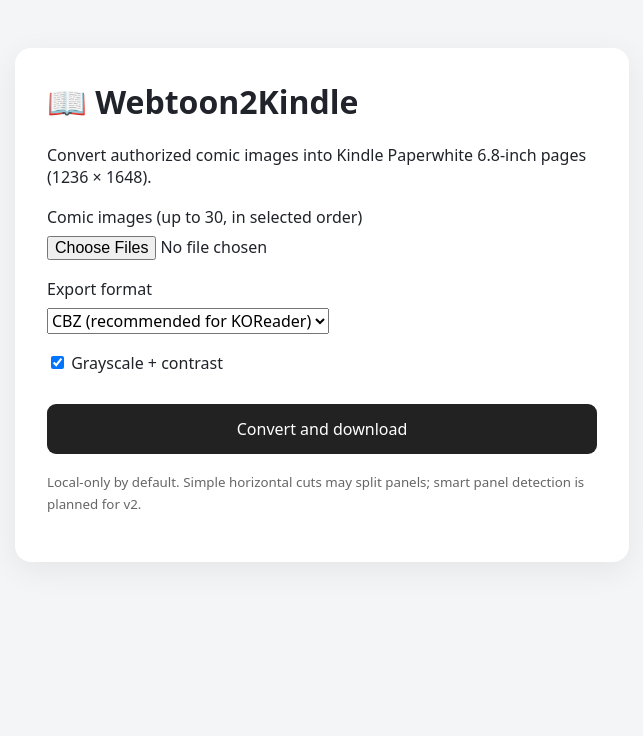
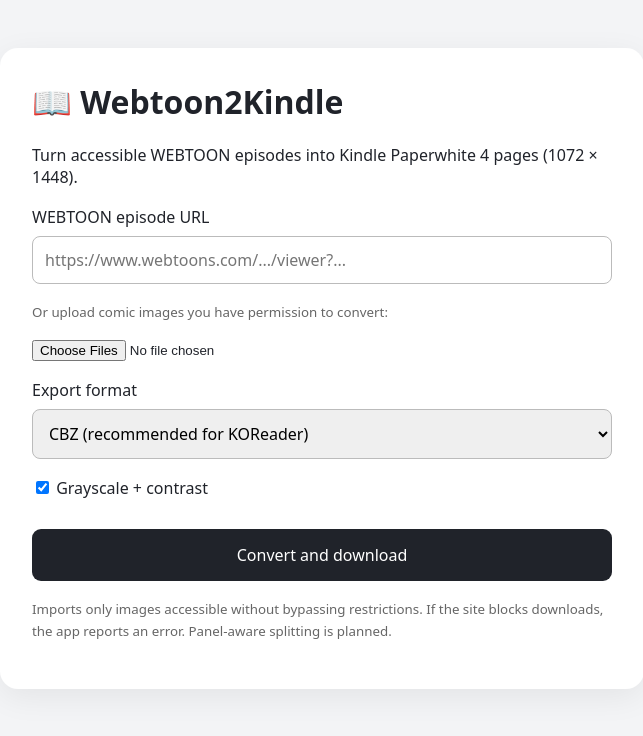
Before and after one commit to janectl/webtoon2kindle, a Flask app: page / in a window 1280 px wide. Shown: the top 736 px of the page, without its empty margins (318-961 px from the left). Run offline with Flask 3, Linux system fonts and the light colour scheme.

Commit message:
fix: updated the script to accept webtoon url

```diff
--- a/app.py
+++ b/app.py
@@ -1,4 +1,5 @@
 from flask import Flask, render_template, request, send_file
+from importer import fetch_episode
 from PIL import Image, ImageOps, ImageEnhance, UnidentifiedImageError
 from reportlab.pdfgen import canvas
 from reportlab.lib.utils import ImageReader
@@ -9,7 +10,7 @@ import os
 
 app = Flask(__name__)
 app.config['MAX_CONTENT_LENGTH'] = 100 * 1024 * 1024
-SIZE = (1236, 1648)
+SIZE = (1072, 1448)
 MAX_IMAGES = 30
 MAX_PIXELS = 100_000_000
 Image.MAX_IMAGE_PIXELS = MAX_PIXELS
@@ -18,11 +19,11 @@ Image.MAX_IMAGE_PIXELS = MAX_PIXELS
 def convert_images(files, grayscale=True, contrast=1.15):
     pages = []
     for file in files:
-        name = secure_filename(file.filename or '')
+        name = secure_filename(getattr(file, 'filename', 'episode.jpg') or 'episode.jpg')
         if not name.lower().endswith(('.png', '.jpg', '.jpeg', '.webp')):
             raise ValueError('Only PNG, JPG, and WEBP files are supported.')
         try:
-            img = Image.open(file.stream)
+            img = file if isinstance(file, Image.Image) else Image.open(file.stream)
             if img.width * img.height > MAX_PIXELS:
                 raise ValueError('Image exceeds pixel limit.')
             img = ImageOps.exif_transpose(img).convert('RGB')
@@ -82,13 +83,15 @@ def index():
 @app.post('/convert')
 def convert():
     files = [f for f in request.files.getlist('images') if f.filename]
-    if not files or len(files) > MAX_IMAGES:
-        return 'Upload between 1 and 30 images.', 400
+    url = request.form.get('url', '').strip()
+    if not url and (not files or len(files) > MAX_IMAGES):
+        return 'Paste a URL or upload between 1 and 30 images.', 400
     output = request.form.get('format', 'cbz')
     if output not in ('pdf', 'cbz'):
         return 'Invalid format.', 400
     try:
-        pages = convert_images(files, request.form.get('grayscale') == 'on')
+        source = fetch_episode(url) if url else files
+        pages = convert_images(source, request.form.get('grayscale') == 'on')
         data = export_pdf(pages) if output == 'pdf' else export_cbz(pages)
     except (ValueError, OSError) as exc:
         return str(exc), 400
--- a/requirements.txt
+++ b/requirements.txt
@@ -1,3 +1,5 @@
 Flask>=3.0,<4
 Pillow>=10.0,<13
 reportlab>=4.0,<5
+requests>=2.31,<3
+beautifulsoup4>=4.12,<5
--- a/templates/index.html
+++ b/templates/index.html
@@ -1 +1,100 @@
-<!doctype html><html lang="en"><head><meta charset="utf-8"><meta name="viewport" content="width=device-width,initial-scale=1"><title>Webtoon2Kindle</title><style>body{font:16px system-ui;background:#f4f5f7;color:#20232a;margin:0;padding:48px 16px}.card{max-width:550px;margin:auto;background:white;padding:32px;border-radius:16px;box-shadow:0 8px 32px #0001}h1{margin-top:0}label{display:block;margin:18px 0 8px}input,select,button{font:inherit}input[type=file]{max-width:100%}button{background:#222;color:white;border:0;padding:14px 20px;border-radius:9px;cursor:pointer;width:100%;margin-top:22px}small{color:#666}</style></head><body><main class="card"><h1>📖 Webtoon2Kindle</h1><p>Convert authorized comic images into Kindle Paperwhite 6.8-inch pages (1236 × 1648).</p><form action="/convert" method="post" enctype="multipart/form-data"><label for="images">Comic images (up to 30, in selected order)</label><input id="images" type="file" name="images" accept="image/png,image/jpeg,image/webp" multiple required><label for="format">Export format</label><select id="format" name="format"><option value="cbz">CBZ (recommended for KOReader)</option><option value="pdf">PDF</option></select><label><input type="checkbox" name="grayscale" checked> Grayscale + contrast</label><button type="submit">Convert and download</button></form><p><small>Local-only by default. Simple horizontal cuts may split panels; smart panel detection is planned for v2.</small></p></main></body></html>
+<!doctype html>
+<html lang="en">
+  <head>
+    <meta charset="utf-8" />
+    <meta name="viewport" content="width=device-width,initial-scale=1" />
+    <title>Webtoon2Kindle</title>
+    <style>
+      body {
+        font: 16px system-ui;
+        background: #f3f4f6;
+        color: #20232a;
+        margin: 0;
+        padding: 48px 16px;
+      }
+      .card {
+        max-width: 580px;
+        margin: auto;
+        background: white;
+        padding: 32px;
+        border-radius: 18px;
+        box-shadow: 0 8px 32px #0001;
+      }
+      h1 {
+        margin-top: 0;
+      }
+      label {
+        display: block;
+        margin: 18px 0 8px;
+      }
+      input[type="url"],
+      select {
+        width: 100%;
+        box-sizing: border-box;
+        padding: 12px;
+        border: 1px solid #bbb;
+        border-radius: 8px;
+        font: inherit;
+      }
+      input[type="file"] {
+        max-width: 100%;
+      }
+      button {
+        background: #20232a;
+        color: white;
+        border: 0;
+        padding: 15px 20px;
+        border-radius: 9px;
+        cursor: pointer;
+        width: 100%;
+        margin-top: 22px;
+        font: inherit;
+      }
+      small {
+        color: #666;
+      }
+    </style>
+  </head>
+  <body>
+    <main class="card">
+      <h1>📖 Webtoon2Kindle</h1>
+      <p>
+        Turn accessible WEBTOON episodes into Kindle Paperwhite 4 pages (1072 ×
+        1448).
+      </p>
+      <form action="/convert" method="post" enctype="multipart/form-data">
+        <label for="url">WEBTOON episode URL</label
+        ><input
+          id="url"
+          name="url"
+          type="url"
+          placeholder="https://www.webtoons.com/.../viewer?..."
+        />
+        <p>
+          <small>Or upload comic images you have permission to convert:</small>
+        </p>
+        <input
+          id="images"
+          type="file"
+          name="images"
+          accept="image/png,image/jpeg,image/webp"
+          multiple
+        /><label for="format">Export format</label
+        ><select id="format" name="format">
+          <option value="cbz">CBZ (recommended for KOReader)</option>
+          <option value="pdf">PDF</option></select
+        ><label
+          ><input type="checkbox" name="grayscale" checked /> Grayscale +
+          contrast</label
+        ><button type="submit">Convert and download</button>
+      </form>
+      <p>
+        <small
+          >Imports only images accessible without bypassing restrictions. If the
+          site blocks downloads, the app reports an error. Panel-aware splitting
+          is planned.</small
+        >
+      </p>
+    </main>
+  </body>
+</html>
```
Also changed, not shown: README.md.
